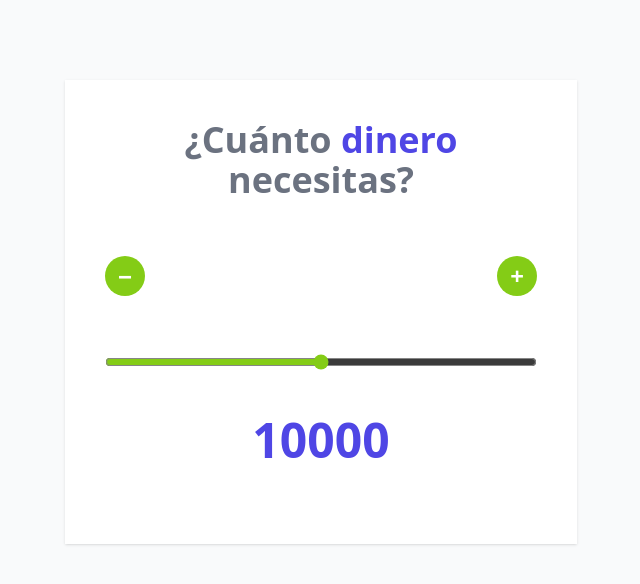
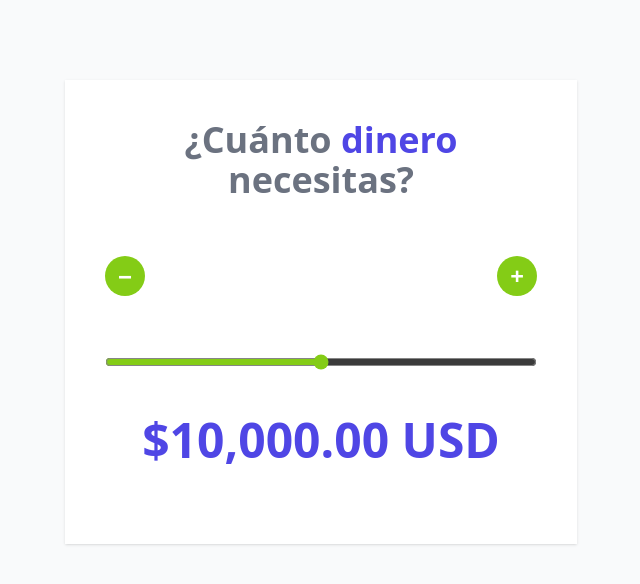
Before and after one commit to VictorLascares/cotizador-prestamos, a React (Vite) app: page / in a window 1280 px wide. Shown: the top 584 px of the page, without its empty margins (319-959 px from the left). Built offline with nearby package versions, Linux system fonts and the light colour scheme.

Commit message:
Formateando la cantidad como dinero

```diff
--- a/src/App.jsx
+++ b/src/App.jsx
@@ -1,6 +1,7 @@
 import { useState } from "react";
 import Header from "./components/Header";
 import Button from "./components/Button";
+import { formatMoney } from "./helpers";
 
 function App() {
   const [amount, setAmount] = useState(10000);
@@ -49,7 +50,7 @@ function App() {
         value={amount}
       />
       <p className="text-center my-10 text-5xl font-extrabold text-indigo-600">
-        {amount}
+        {formatMoney(amount)}
       </p>
     </div>
   );
--- /dev/null
+++ b/src/helpers/index.js
@@ -0,0 +1,18 @@
+const formatMoney = (value) => {
+  const thousands = parseInt(value / 1000);
+  const hundreds = parseInt(value % 1000);
+  return value == 0
+    ? "$0.00 USD"
+    : `$${thousands},${hundreds == 0 ? "000" : hundreds}.00 USD`;
+};
+
+// Usando API
+// const formatMoney2 = (value) => {
+//   const formatter = new Intl.NumberFormat("en-US", {
+//     style: "currency",
+//     currency: "USD",
+//   });
+//   return formatter.format(value);
+// };
+
+export { formatMoney };
```
